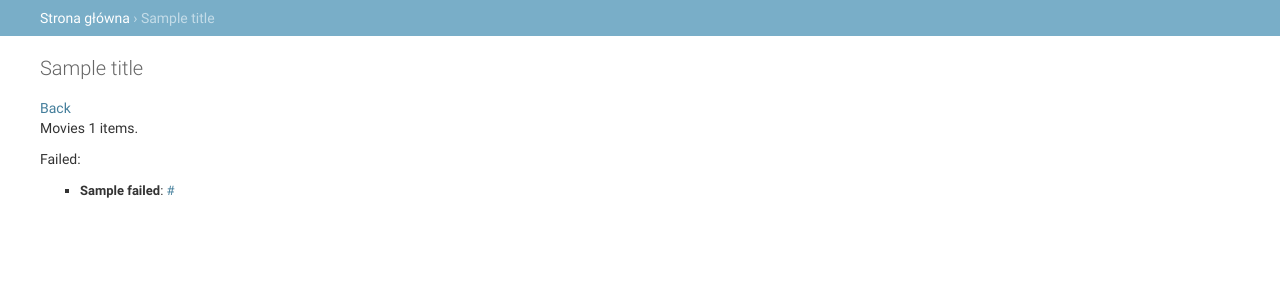
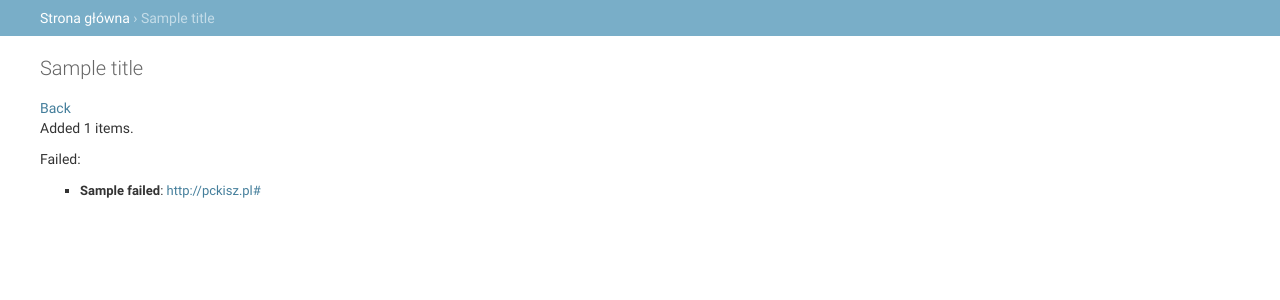
Before and after one commit to krystiancha/kiosk4pckisz-api, a Django app: template pckisz_pl_cache/templates/pckisz_pl_cache/extraction_summary.html in a window 1280 px wide. Shown: the part 48-348 px from the top of the page. Run offline with Django 3.2, Linux system fonts and the light colour scheme; the template is opened without the code that fills it: most values are stand-ins (such as "Sample title", 1, 10 or a date in 2020).

Commit message:
fix decoding issue

```diff
--- a/pckisz_pl_cache/admin.py
+++ b/pckisz_pl_cache/admin.py
@@ -40,7 +40,7 @@ class ScreeningAdmin(admin.ModelAdmin):
 
         context = dict(
             self.admin_site.each_context(request),
-            added=movies,
+            movies=movies,
             failed=failed_movies,
         )
         return TemplateResponse(request, "pckisz_pl_cache/extraction_summary.html", context)
--- a/pckisz_pl_cache/templates/pckisz_pl_cache/extraction_summary.html
+++ b/pckisz_pl_cache/templates/pckisz_pl_cache/extraction_summary.html
@@ -6,18 +6,20 @@
 
     <p>
     {% if movies|length %}
-        {% trans 'movies' as rel %}{{ rel|title }} {{ movies|length }} {% trans 'items' %}.
+        {% trans 'added' as rel %}{{ rel|title }} {{ movies|length }} {% trans 'items' %}.
     {% else %}
         {% trans 'No new items were found' %}
     {% endif %}
     </p>
 
+    {% if failed|length %}
     <p>{% trans 'failed' as rel %}{{ rel|title }}:</p>
     <ul>
         {% for title, link in failed %}
-        <li><strong>{{ title }}</strong>: <a href="{{ link }}">{{ link }}</a></li>
+        <li><strong>{{ title }}</strong>: <a href="http://pckisz.pl{{ link }}">http://pckisz.pl{{ link }}</a></li>
         {% endfor %}
     </ul>
+    {% endif %}
 {#    <br><br>#}
 {#    {% for item in movies %}#}
 {#        <ul>#}
```
Also changed, not shown: pckisz_pl_cache/extractors.py (+5 -3 lines).
